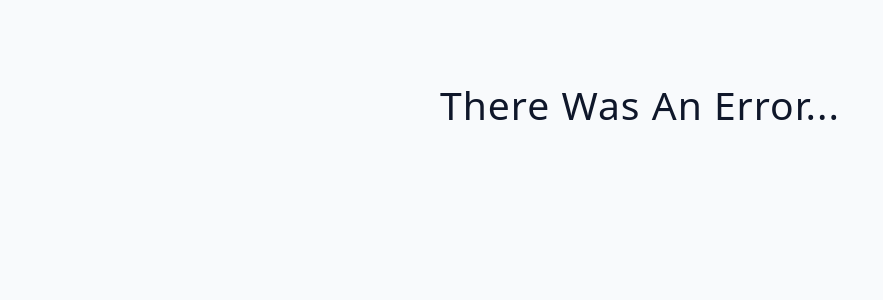
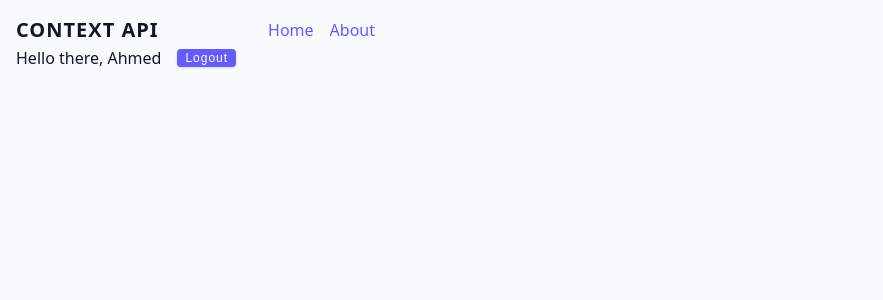
Before and after one commit to AhmedGsa/React-Apps, a React (Vite) app in the folder react-hooks/: page / in a window 1280 px wide. Shown: the top 300 px of the page, without its empty margins (0-883 px from the left). Built offline with nearby package versions, Linux system fonts and the light colour scheme; no server answers.

Commit message:
completed context api tutorial

```diff
--- a/react-hooks/src/App.jsx
+++ b/react-hooks/src/App.jsx
@@ -1,8 +1,8 @@
-import Starter from './tutorial/08-custom-hooks/starter/02-fetch-data'
+import Starter from './tutorial/09-context-api/starter/NavBar'
 
 function App() {
   return (
-    <div className='container'>
+    <div >
       <Starter />
     </div>
   );
--- a/react-hooks/src/index.css
+++ b/react-hooks/src/index.css
@@ -323,7 +323,7 @@ ul {
 }
 .user-container {
   display: flex;
-  flex-direction: column;
+  flex-direction: row;
   align-items: center;
   gap: 1rem;
 }
--- /dev/null
+++ b/react-hooks/src/tutorial/09-context-api/starter/NavBar.jsx
@@ -0,0 +1,22 @@
+import React from "react";
+import NavLinks from "./NavLinks";
+import { useState, createContext } from "react";
+
+export const NavBarContext = createContext();
+
+const NavBar = () => {
+  const [user, setUser] = useState({ name: "Ahmed" });
+  const logout = () => {
+    setUser(null);
+  };
+  return (
+    <NavBarContext.Provider value={{user, logout}}>
+      <div className="navbar">
+        <h5>CONTEXT API</h5>
+        <NavLinks />
+      </div>
+    </NavBarContext.Provider>
+  );
+};
+
+export default NavBar;
--- /dev/null
+++ b/react-hooks/src/tutorial/09-context-api/starter/NavLinks.jsx
@@ -0,0 +1,17 @@
+import React from 'react'
+import UserComponent from './UserComponent'
+
+const NavLinks = () => {
+  return (
+    <>
+    <div className='nav-links'>
+        <a>Home</a>
+        <a>About</a>
+    </div>
+    <UserComponent />
+    </>
+
+  )
+}
+
+export default NavLinks
--- /dev/null
+++ b/react-hooks/src/tutorial/09-context-api/starter/UserComponent.jsx
@@ -0,0 +1,23 @@
+import React from "react";
+import { useContext } from "react";
+import { NavBarContext } from "./NavBar";
+
+const UserComponent = () => {
+  const { user, logout } = useContext(NavBarContext);
+  return (
+    <div className="user-container">
+      {user ? (
+        <>
+          <p>Hello there, {user?.name}</p>
+          <button className="btn" onClick={logout}>
+            Logout
+          </button>
+        </>
+      ) : (
+        <p>Please login !</p>
+      )}
+    </div>
+  );
+};
+
+export default UserComponent;
```
